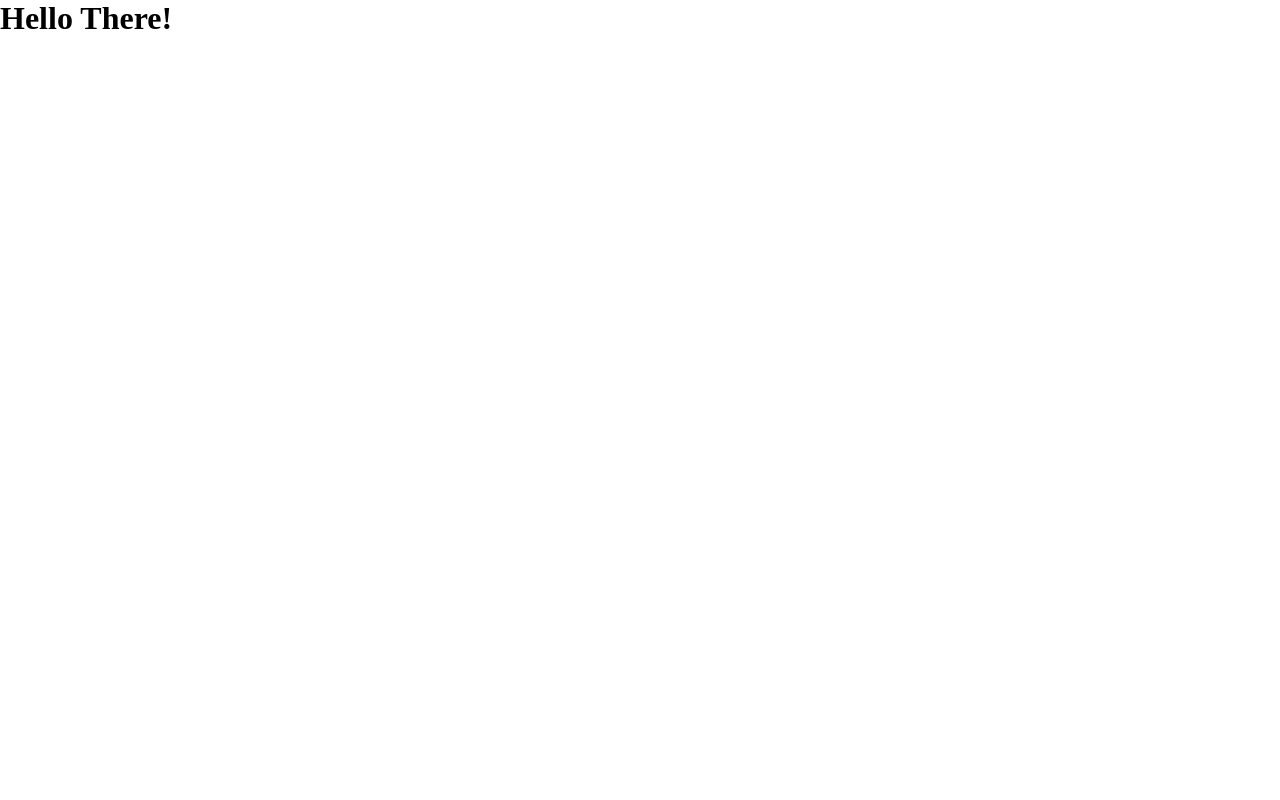
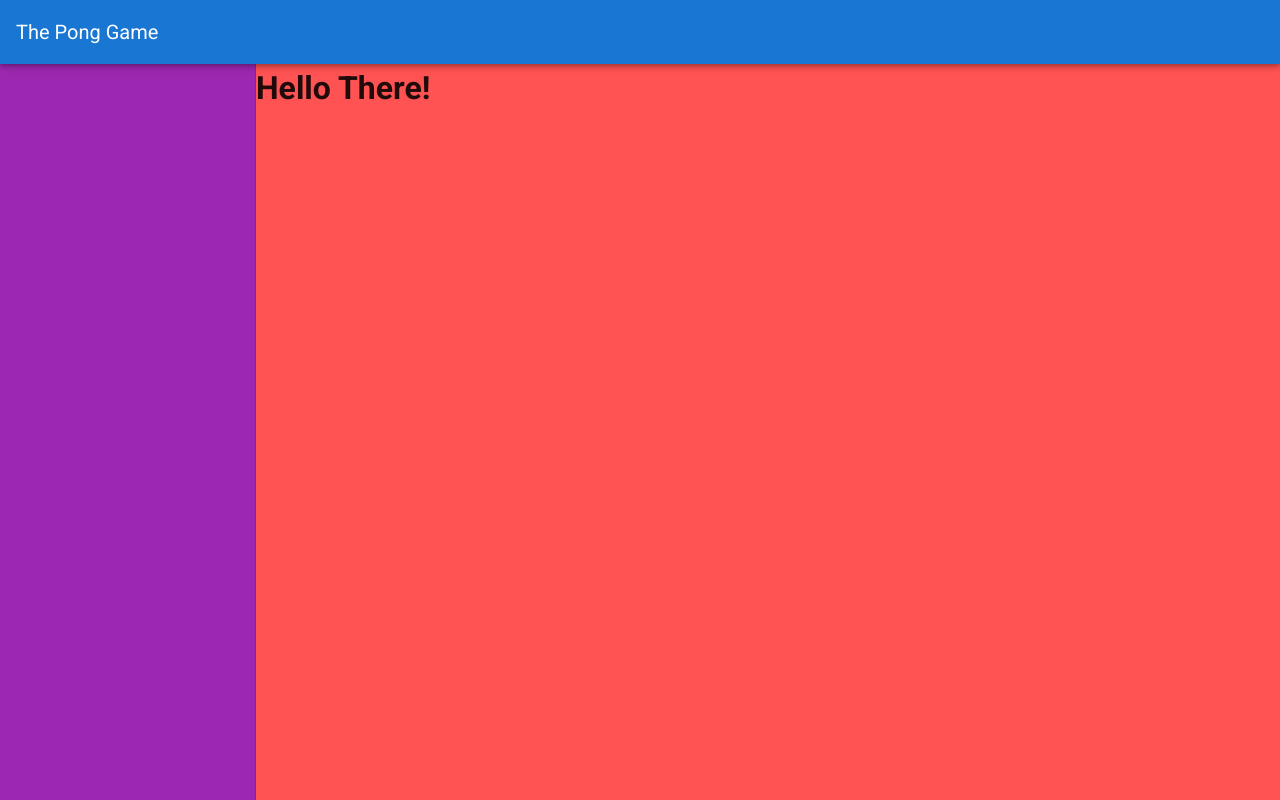
Before and after one commit to isanch14/pong, a Vue app: page / in a window 1280 px wide. Built offline with nearby package versions, Linux system fonts and the light colour scheme.

Commit message:
Main Layout

```diff
--- a/src/App.vue
+++ b/src/App.vue
@@ -1,5 +1,11 @@
 <template>
-  <div id="app">
-    <router-view />
-  </div>
+    <v-app>
+    <v-app-bar app clipped-left dark color="primary">
+      <v-toolbar-title>The Pong Game</v-toolbar-title>
+    </v-app-bar>
+    <v-navigation-drawer app clipped class="purple ligthten-1"> </v-navigation-drawer>
+    <v-content class="error noOverflow">
+      <router-view />
+    </v-content>
+  </v-app>
 </template>
--- a/src/views/Home.vue
+++ b/src/views/Home.vue
@@ -1,7 +1,5 @@
 <template>
-  <div class="home">
     <h1>Hello There!</h1>
-  </div>
 </template>
 
 <script>
```
